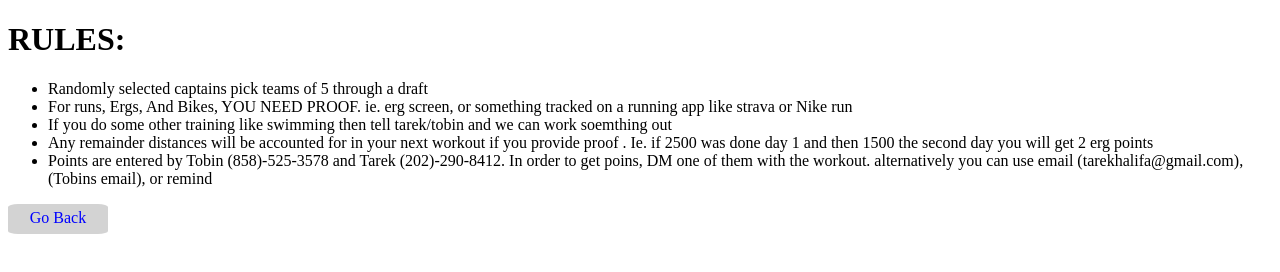
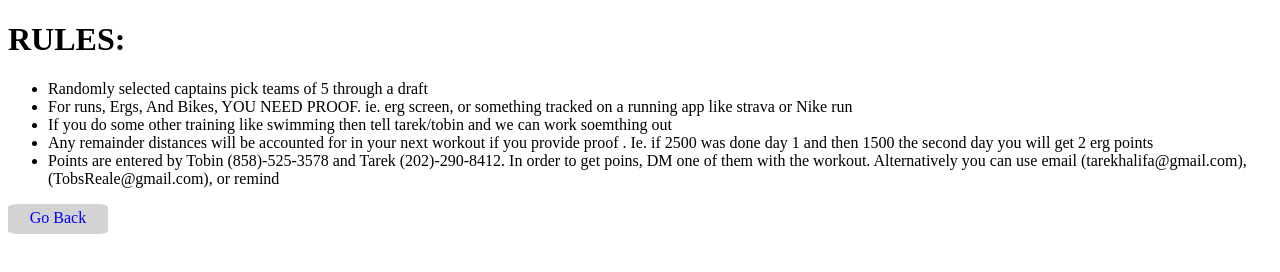
Before and after one commit to CoryPearl/wl-page-test, a plain HTML site: page rules.html in a window 1280 px wide. Drawn offline with Linux system fonts and the light colour scheme.

Commit message:
Update rules.html

```diff
--- a/rules.html
+++ b/rules.html
@@ -26,7 +26,7 @@
         <li>For runs, Ergs, And Bikes, YOU NEED PROOF. ie. erg screen, or something tracked on a running app like strava or Nike run</li>
         <li>If you do some other training like swimming then tell tarek/tobin and we can work soemthing out</li>
         <li>Any remainder distances will be accounted for in your next workout if you provide proof . Ie. if 2500 was done day 1 and then 1500 the second day you will get 2 erg points</li>
-        <li>Points are entered by Tobin (858)-525-3578 and Tarek (202)-290-8412. In order to get poins, DM one of them with the workout. alternatively you can use email (tarekhalifa@gmail.com), (Tobins email), or remind</li>
+        <li>Points are entered by Tobin (858)-525-3578 and Tarek (202)-290-8412. In order to get poins, DM one of them with the workout. Alternatively you can use email (tarekhalifa@gmail.com), (TobsReale@gmail.com), or remind</li>
     </ul>
     <a href="index.html" id="back">Go Back</a>
 </body>
```
